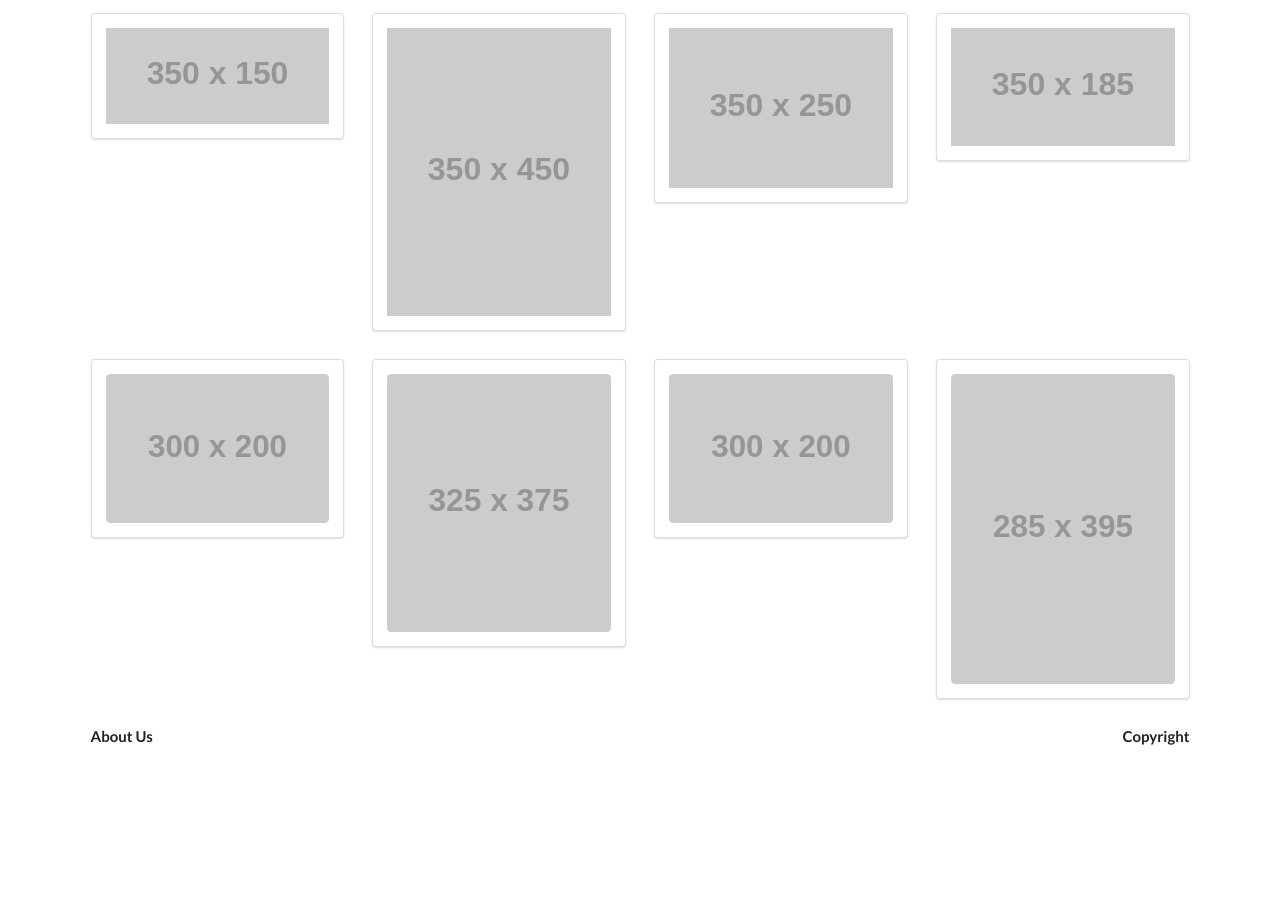
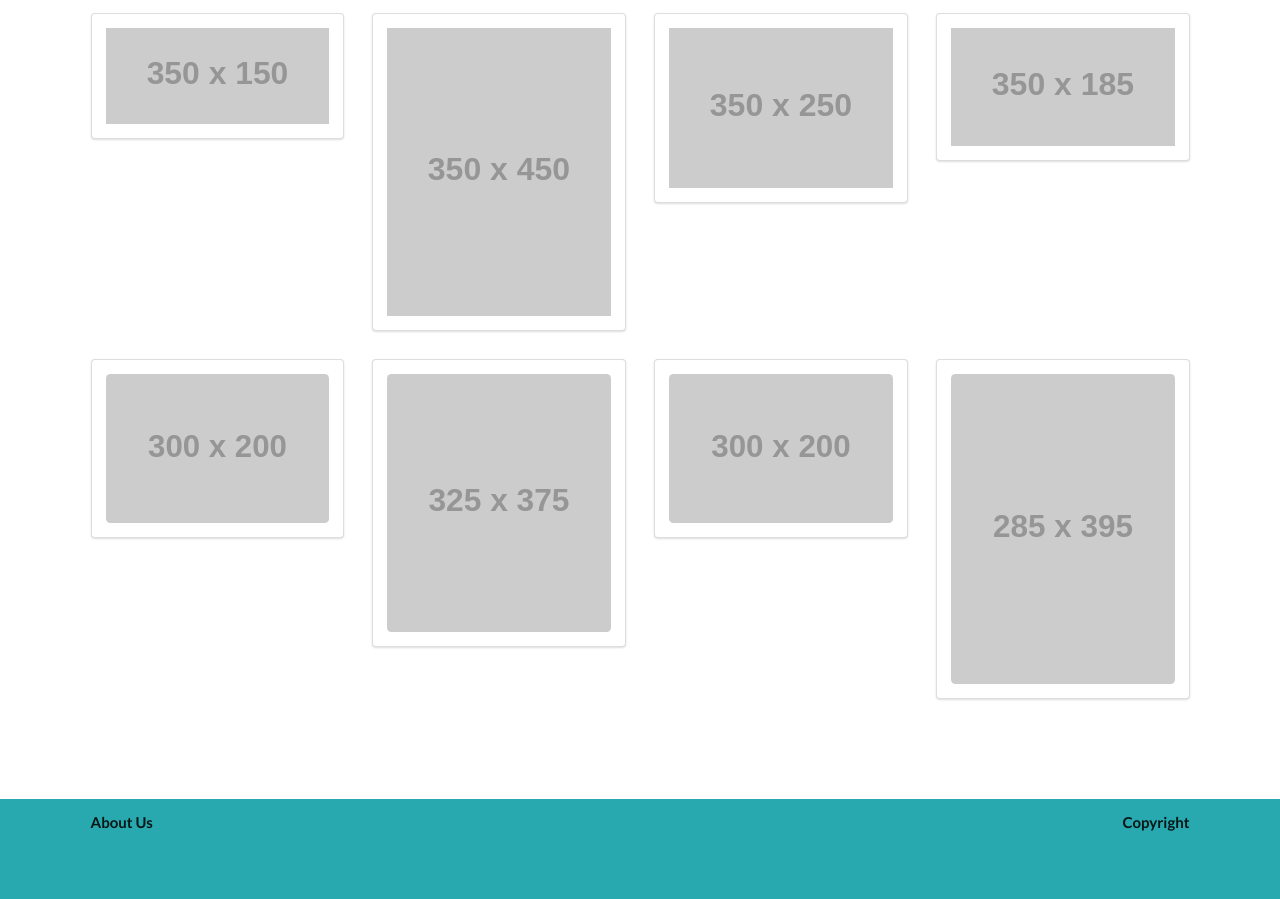
Before and after one commit to EdgarAhDzib/U-SeumAPI, a PHP site: page / in a window 1280 px wide. Shown: the part 61-960 px from the top of the page. Before the commit the page ends 806 px from the top, so only its background shows below. Run offline with PHP 8.4, Linux system fonts and the light colour scheme; grey boxes labelled with a size stand in for pictures from a placeholder-image service; some libraries are stand-ins or nearby versions.

Commit message:
Modified CSS for the footer

```diff
--- a/assets/css/style.css
+++ b/assets/css/style.css
@@ -5,3 +5,16 @@
   height: 60px;
   background-color: #28A9AF;
 }
+.pusher {
+  display: flex;
+  min-height: 100vh;
+  flex-direction: column;
+}
+
+.pusher > .footer {
+  flex: 1;
+}
+.footer {
+  height: 100px;
+  background-color: #28A9AF;
+}
```
